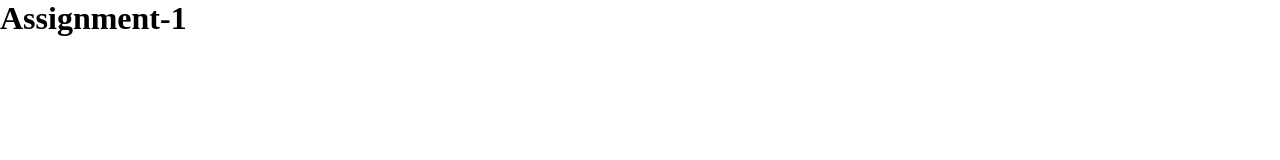
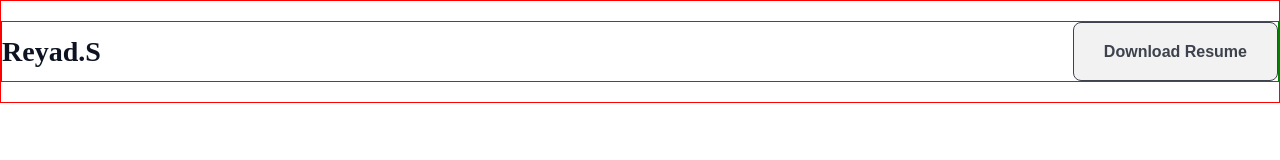
Before and after one commit to reyad-hasan/Assignment-1, a plain HTML site: page index.html in a window 1280 px wide. Drawn offline with Linux system fonts and the light colour scheme; a web font is replaced by a local one.

Commit message:
navbar completed with css style

```diff
--- a/css/style.css
+++ b/css/style.css
@@ -1,4 +1,59 @@
-*{
+@import url('https://fonts.googleapis.com/css2?family=Azeret+Mono:ital,wght@0,100..900;1,100..900&display=swap');
+
+* {
     margin: 0;
     padding: 0;
+    box-sizing: border-box;
 }
+
+/* navbar btn */
+.navbar_btn {
+    border: 1px solid rgb(13, 19, 33);
+    border-radius: 8px;
+    opacity: 0.8;
+    padding: 17px 30px;
+    color: rgb(13, 19, 33);
+    font-size: 16px;
+    font-weight: 600;
+    line-height: 23px;
+    letter-spacing: 0%;
+    cursor: pointer;
+    transition: 0.3s;
+}
+.navbar_btn:hover{
+    background-color: rgb(13, 19, 33);
+    color: rgb(255, 255, 255);
+}
+
+body {
+    font-family: Azeret Mono;
+}
+
+header {
+    max-width: 1440px;
+    margin: auto;
+    border: 1px solid red;
+}
+
+/* nav section */
+nav{
+    margin: 20px 0;
+    border: 1px solid green;
+}
+nav ul {
+    display: flex;
+    justify-content: space-between;
+    align-items: center;
+}
+
+nav ul li {
+    list-style: none;
+}
+
+nav ul .logo {
+    color: rgb(13, 19, 33);
+    font-size: 28px;
+    font-weight: 800;
+    letter-spacing: 0%;
+    cursor: pointer;
+}
--- a/index.html
+++ b/index.html
@@ -1,12 +1,24 @@
 <!DOCTYPE html>
 <html lang="en">
+
 <head>
     <meta charset="UTF-8">
     <meta name="viewport" content="width=device-width, initial-scale=1.0">
     <title>Assignment-1</title>
     <link rel="stylesheet" href="./css/style.css">
 </head>
+
 <body>
-    <h1>Assignment-1</h1>
+    <header>
+        <nav>
+            <ul>
+                <li class="logo">Reyad.S</li>
+                <li><button class="navbar_btn">Download Resume</button></li>
+            </ul>
+        </nav>
+    </header>
+    <main></main>
+    <footer></footer>
 </body>
+
 </html>
```
